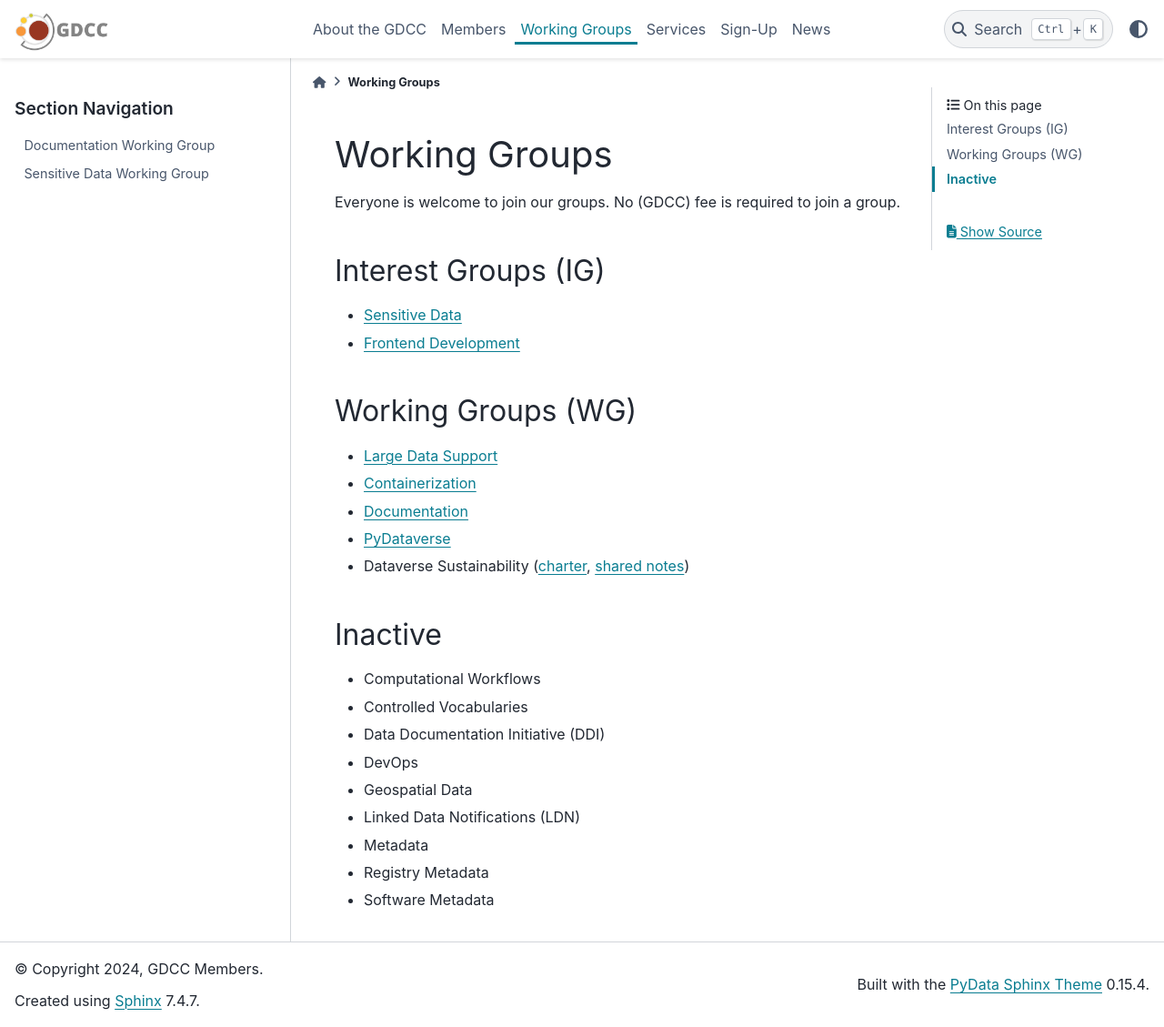
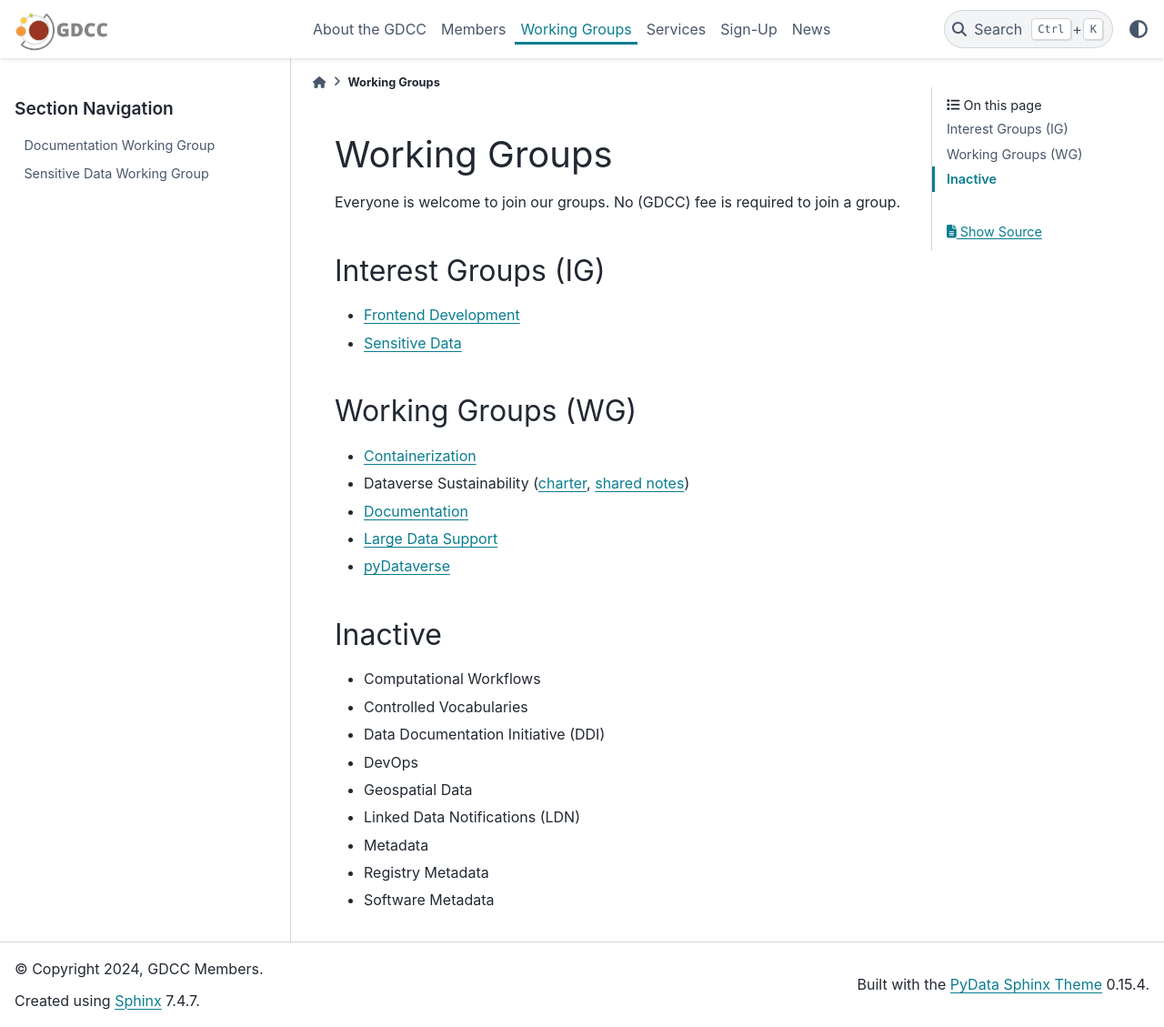
Before and after one commit to gdcc/www.gdcc.io, a Sphinx documentation site: the page built from source/working-groups.md, in a window 1280 px wide and 1129 px high. Shown: the whole window at 91% size. Built offline with Sphinx 7.4.7 and the PyData theme 0.15.4, drawn with Linux system fonts in a browser that asks for light colours.

```diff
--- a/source/working-groups.md
+++ b/source/working-groups.md
@@ -3,15 +3,15 @@
 Everyone is welcome to join our groups. No (GDCC) fee is required to join a group.
 
 ## Interest Groups (IG)
+- [Frontend Development](https://ui.gdcc.io)
 - [Sensitive Data](working-groups/sensitive-data)
-- [Frontend Development](https://ui.gdcc.io)
 
 ## Working Groups (WG)
+- [Containerization](https://ct.gdcc.io)
+- Dataverse Sustainability ([charter](https://docs.google.com/document/d/17zp7hBy4OeprpZ4cL2YwuhpRL9li-7j_OCjYE0MYC1k/edit?usp=sharing), [shared notes](https://docs.google.com/document/d/1uBCeLOkHuW0BHMdMbAT3zh8gsaPFWHR1NCTVAR7Xh_A/edit?usp=sharing))
+- [Documentation](working-groups/documentation)
 - [Large Data Support](https://dataverse.zulipchat.com/#narrow/stream/432390-large-data)
-- [Containerization](https://ct.gdcc.io)
-- [Documentation](working-groups/documentation)
-- [PyDataverse](https://py.gdcc.io/)
-- Dataverse Sustainability ([charter](https://docs.google.com/document/d/17zp7hBy4OeprpZ4cL2YwuhpRL9li-7j_OCjYE0MYC1k/edit?usp=sharing), [shared notes](https://docs.google.com/document/d/1uBCeLOkHuW0BHMdMbAT3zh8gsaPFWHR1NCTVAR7Xh_A/edit?usp=sharing))
+- [pyDataverse](https://py.gdcc.io/)
 
 ## Inactive
 - Computational Workflows
```
